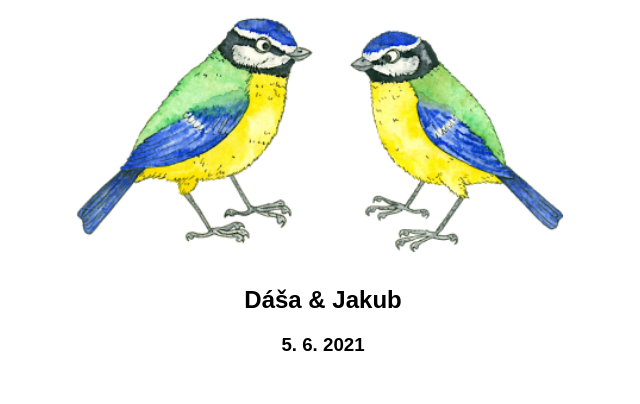
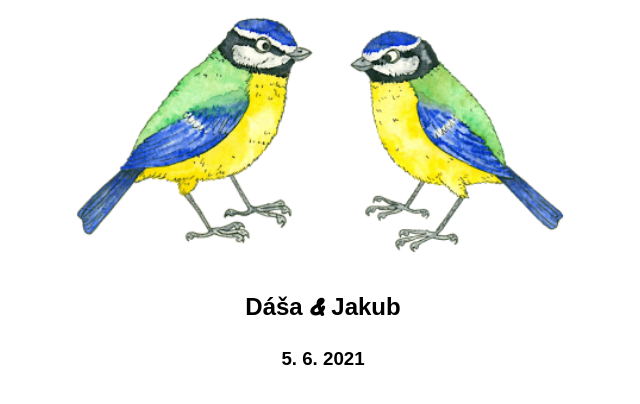
Before and after one commit to syky9/syky9.github.io, a plain HTML site: page index.html in a window 1280 px wide. Shown: the whole page, without its empty margins (317-957 px from the left). Drawn offline with Linux system fonts and the light colour scheme; a web font is replaced by a local one.

Commit message:
ampersand

```diff
--- a/index.html
+++ b/index.html
@@ -4,12 +4,13 @@
     <meta charset="UTF-8">
     <title>Kubíček & Dášenka</title>
     <link rel="stylesheet" href="style.css">
+    <link href="https://fonts.googleapis.com/css2?family=Sriracha&display=swap" rel="stylesheet">
 </head>
 <body>
 
 <img src="sykorky.png" class="main_image" alt="Dáša & Jakub">
 <div class="center">
-    <h2>Dáša & Jakub</h2>
+    <h2>Dáša <span class="ampersand">&</span> Jakub</h2>
     <h3>5. 6. 2021</h3>
 </div>
 </body>
--- a/style.css
+++ b/style.css
@@ -1,13 +1,15 @@
 @font-face {
     font-family: 'gabriel_weiss_with_d';
-    src: url('https://www.sykorky.eu/fonts/gabrielweisswd.woff2') format('woff2'),
-    url('https://www.sykorky.eu/fonts/gabrielweisswd.woff') format('woff');
+    src: url('https://www.sykorky.eu/fonts/gabrielweisswd.woff2') format('woff2'), url('https://www.sykorky.eu/fonts/gabrielweisswd.woff') format('woff');
     font-weight: normal;
     font-style: normal;
 }
 
 body {
     font-family: 'gabriel_weiss_with_d', sans-serif;
+}
+.ampersand {
+    font-family: 'Sriracha', cursive;
 }
 .center {
     display: block;
```
